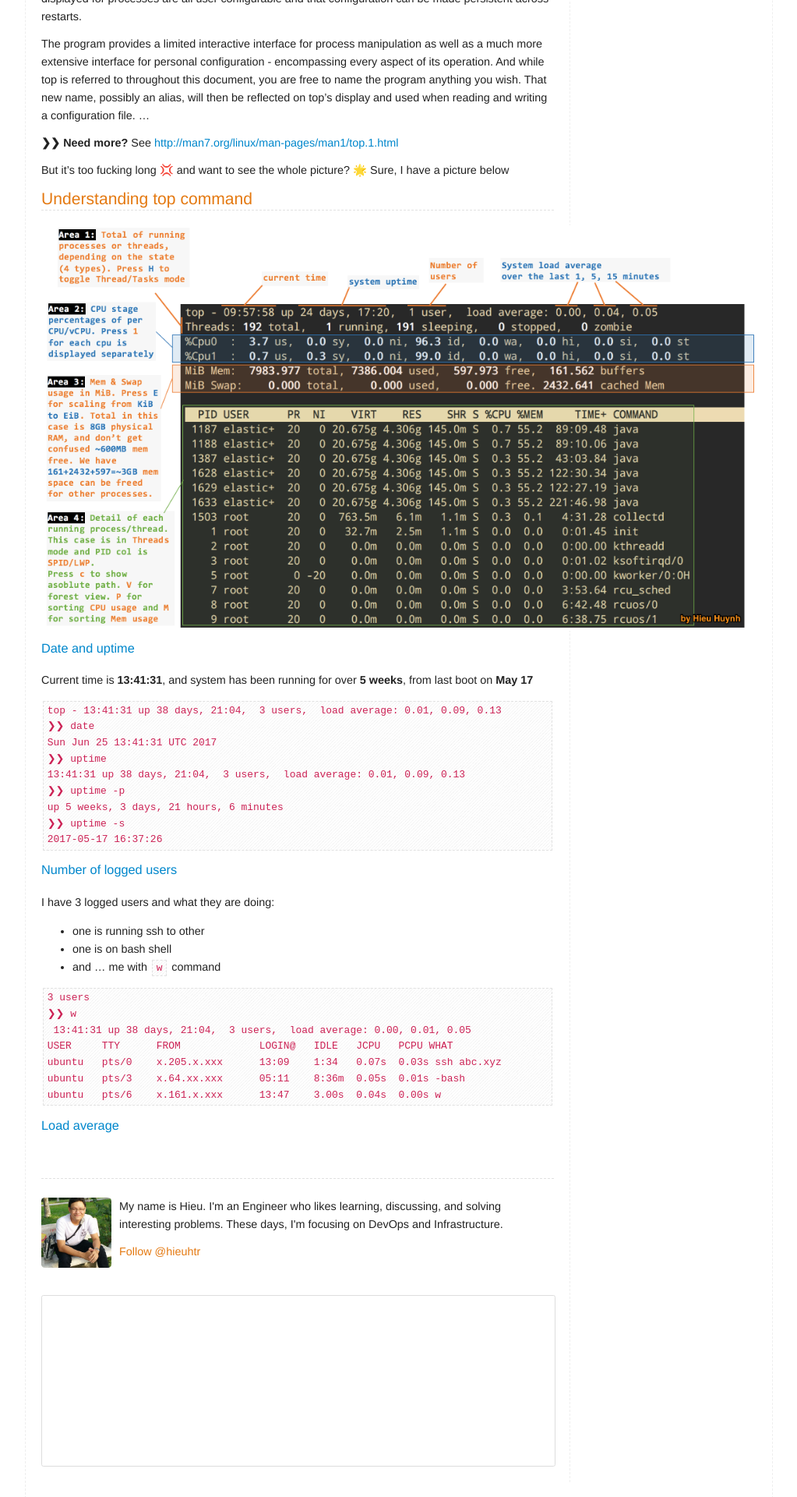
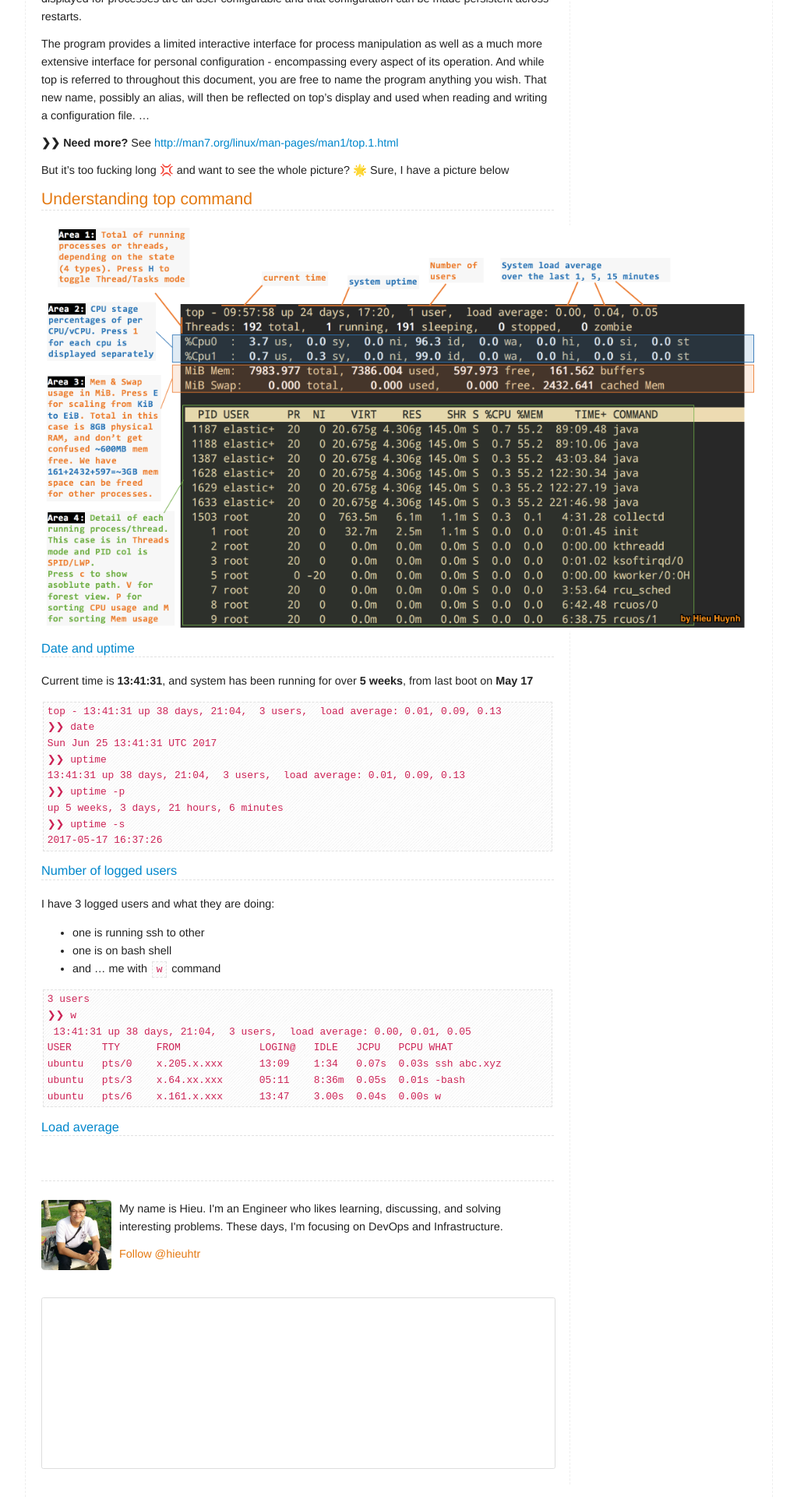
Before and after one commit to duykhang68/duykhang68.github.io, a Jekyll site: the page built from _posts/2017-06-11-Understanding-top-command.markdown, in a window 1280 px wide. Shown: the part 689-2609 px from the top of the page at 78% size, without its empty margins (128-1151 px from the left). Built offline with Jekyll 4.4.1, drawn with Linux system fonts in a browser that asks for light colours.

Commit message:
Small change style

```diff
--- a/_sass/_base.scss
+++ b/_sass/_base.scss
@@ -149,7 +149,7 @@ h1, h2, h3, h4, h5, h6 {
   font-weight: 500; }
 h1 { font-size: 2.2rem; line-height: 1.2;  letter-spacing: 0rem; color: #e47911;}
 h2 { font-size: 2.0rem; line-height: 1.25; letter-spacing: 0rem; color: #e47911; border-bottom: 1px dashed #E1E1E1;}
-h3 { font-size: 1.7rem; line-height: 1.3;  letter-spacing: 0rem; color: #0087CC;}
+h3 { font-size: 1.7rem; line-height: 1.3;  letter-spacing: 0rem; color: #0087CC; border-bottom: 1px dashed #E1E1E1;}
 h4 { font-size: 1.5rem; line-height: 1.35; letter-spacing: 0rem; }
 h5 { font-size: 1.3rem; line-height: 1.5;  letter-spacing: 0rem; }
 h6 { font-size: 1.1rem; line-height: 1.6;  letter-spacing: 0rem; }
```
Also changed, not shown: 2 other files.
